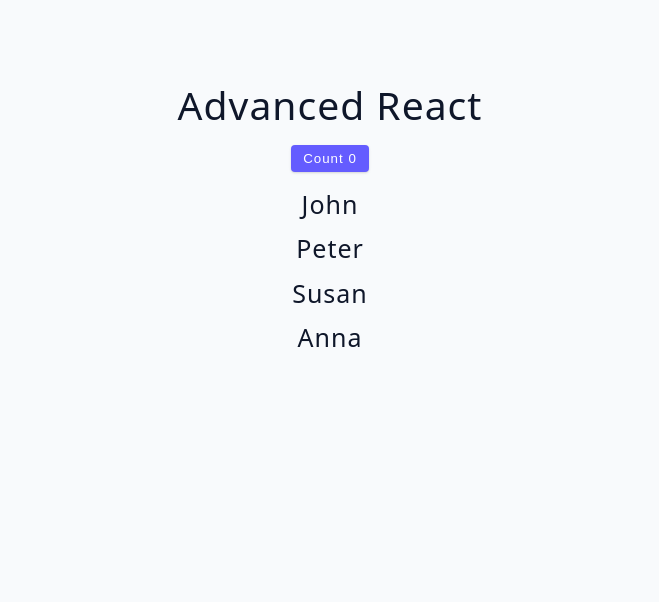
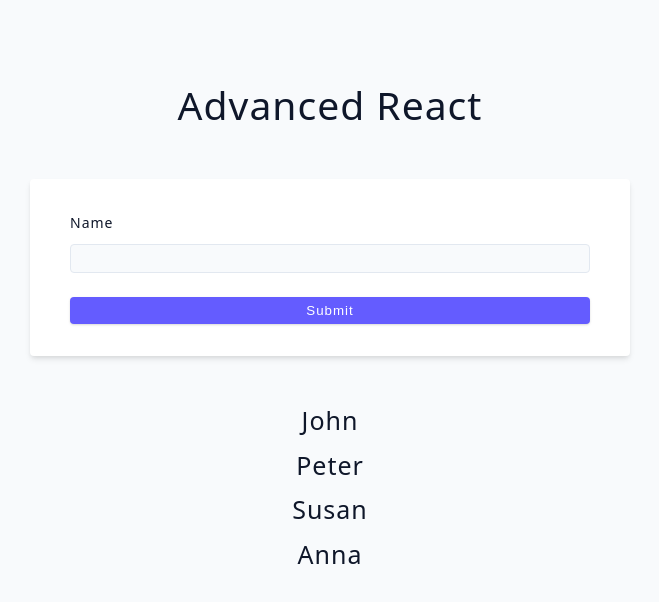
Before and after one commit to Levisogembo/react-advanced, a React (Vite) app: page / in a window 1280 px wide. Shown: the top 602 px of the page, without its empty margins (310-969 px from the left). Built offline with nearby package versions, Linux system fonts and the light colour scheme.

Commit message:
Implemented controlled inputs with improved rendering

```diff
--- a/src/App.jsx
+++ b/src/App.jsx
@@ -1,4 +1,4 @@
-import Starter from './tutorial/11-performance/starter/01-lower-state'
+import Starter from './tutorial/11-performance/starter/02-lower-state-challenge'
 
 function App() {
   return (
--- /dev/null
+++ b/src/tutorial/11-performance/starter/02-lower-state-challenge/Form.jsx
@@ -0,0 +1,38 @@
+import React from "react";
+import { useState } from "react";
+
+const Form = ({addPerson}) => {
+  const [name, setName] = useState("");
+  const handleSubmit = (e) => {
+    e.preventDefault();
+    if (!name) {
+      alert('Please Provide Name Value');
+      return;
+    }
+    addPerson(name);
+    setName('');
+  };
+  return (
+    <form className="form" onSubmit={handleSubmit}>
+      <div className="form-row">
+        <label htmlFor="name" className="form-label">
+          name
+        </label>
+        <input
+          type="text"
+          name="name"
+          id="name"
+          className="form-input"
+          value={name}
+          onChange={(e) => setName(e.target.value)}
+        />
+      </div>
+      <button className="btn btn-block" type="submit">
+        submit
+      </button>
+    </form>
+  );
+};
+
+export default Form;
+//https:\/\/www\.legislation\.sa\.gov\.au\/.+\.pdf
--- a/src/tutorial/11-performance/starter/02-lower-state-challenge/index.jsx
+++ b/src/tutorial/11-performance/starter/02-lower-state-challenge/index.jsx
@@ -1,44 +1,18 @@
-import { useState } from 'react';
-import { data } from '../../../../data';
-import List from './List';
+import { useState } from "react";
+import { data } from "../../../../data";
+import List from "./List";
+import Form from "./Form";
 const LowerStateChallenge = () => {
   const [people, setPeople] = useState(data);
-  const [name, setName] = useState('');
 
-  const handleSubmit = (e) => {
-    e.preventDefault();
-    if (!name) {
-      alert('Please Provide Name Value');
-      return;
-    }
-    addPerson();
-    setName('');
-  };
-  const addPerson = () => {
+  const addPerson = (name) => {
     const fakeId = Date.now();
     const newPerson = { id: fakeId, name };
     setPeople([...people, newPerson]);
   };
   return (
     <section>
-      <form className='form' onSubmit={handleSubmit}>
-        <div className='form-row'>
-          <label htmlFor='name' className='form-label'>
-            name
-          </label>
-          <input
-            type='text'
-            name='name'
-            id='name'
-            className='form-input'
-            value={name}
-            onChange={(e) => setName(e.target.value)}
-          />
-        </div>
-        <button className='btn btn-block' type='submit'>
-          submit
-        </button>
-      </form>
+      <Form addPerson={addPerson}/>
       <List people={people} />
     </section>
   );
```
